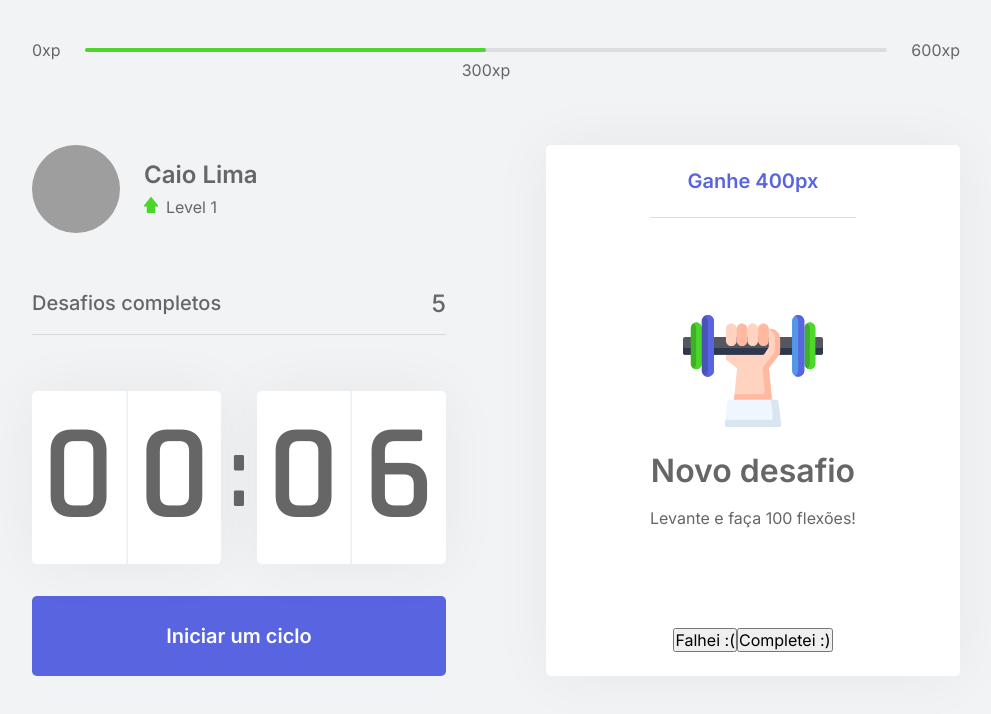
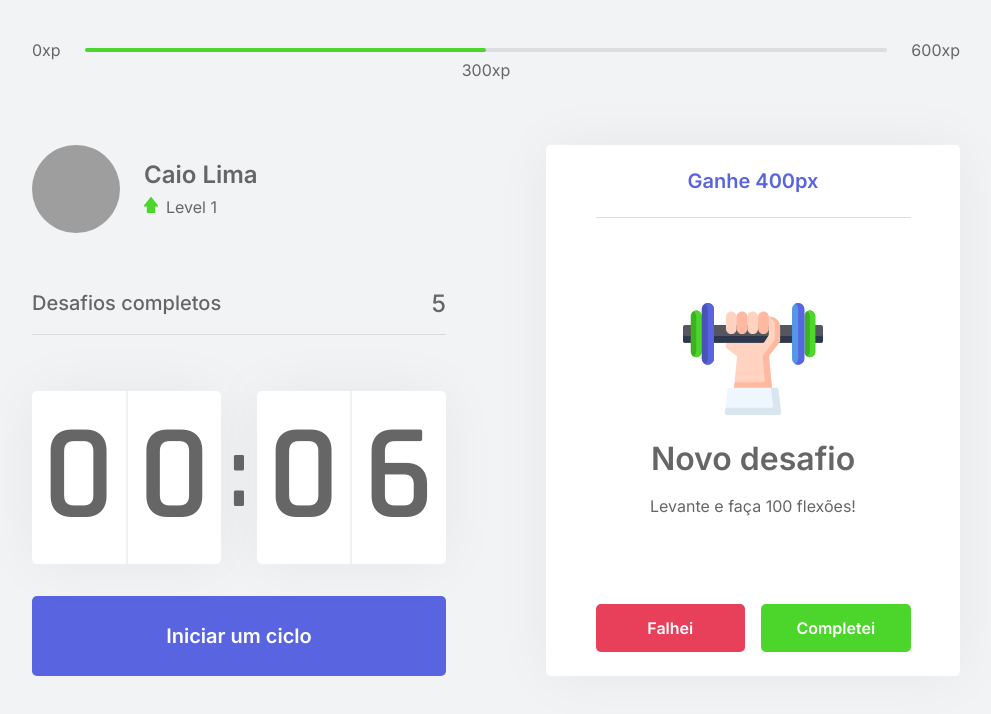
Before and after one commit to CaioLima96/MoveIt-Next.js, a Next.js app: page / in a window 1280 px wide. Shown: the top 714 px of the page, without its empty margins (144-1135 px from the left). Built offline with nearby package versions, Linux system fonts and the light colour scheme; grey boxes are pictures that could not be loaded.

Commit message:
70% da aula 03 feita

```diff
--- a/src/components/ChallengeBox.tsx
+++ b/src/components/ChallengeBox.tsx
@@ -20,9 +20,9 @@
                     </main>
 
                     <footer>
-                        <button type="button" className={styles.challengeFailedButton}>Falhei :(</button>
+                        <button type="button" className={styles.challengeFailedButton}>Falhei</button>
 
-                        <button type="button" className={styles.challengeSucceededButton}>Completei :)</button>
+                        <button type="button" className={styles.challengeSucceededButton}>Completei</button>
                     </footer>
 
                 </div>
--- a/src/styles/components/ChallengeBox.module.css
+++ b/src/styles/components/ChallengeBox.module.css
@@ -40,6 +40,7 @@
 }
 
 .challengeActive {
+    width: 90%;
     height: 100%;
 
     display: flex;
@@ -70,5 +71,41 @@
 }
 
 .challengeActive main p {
-    line-height: 1.5rem;
+    line-height: 1.5;
 }
+
+.challengeActive footer {
+    display: grid;
+    grid-template-columns: 1fr 1fr;
+    gap: 1rem;
+}
+
+.challengeActive footer button {
+    height: 3rem;
+
+    display: flex;
+    align-items: center;
+    justify-content: center;
+
+    border: 0;
+    border-radius: 5px;
+
+    color: var(--white);
+
+    font-size: 1rem;
+    font-weight: 600;
+
+    transition: filter 0.2s;
+}
+
+.challengeActive footer button.challengeFailedButton {
+    background: var(--red);
+}
+
+.challengeActive footer button.challengeSucceededButton {
+    background: var(--green);
+}
+
+.challengeActive footer button:hover {
+    filter: brightness(0.9);
+}
```
